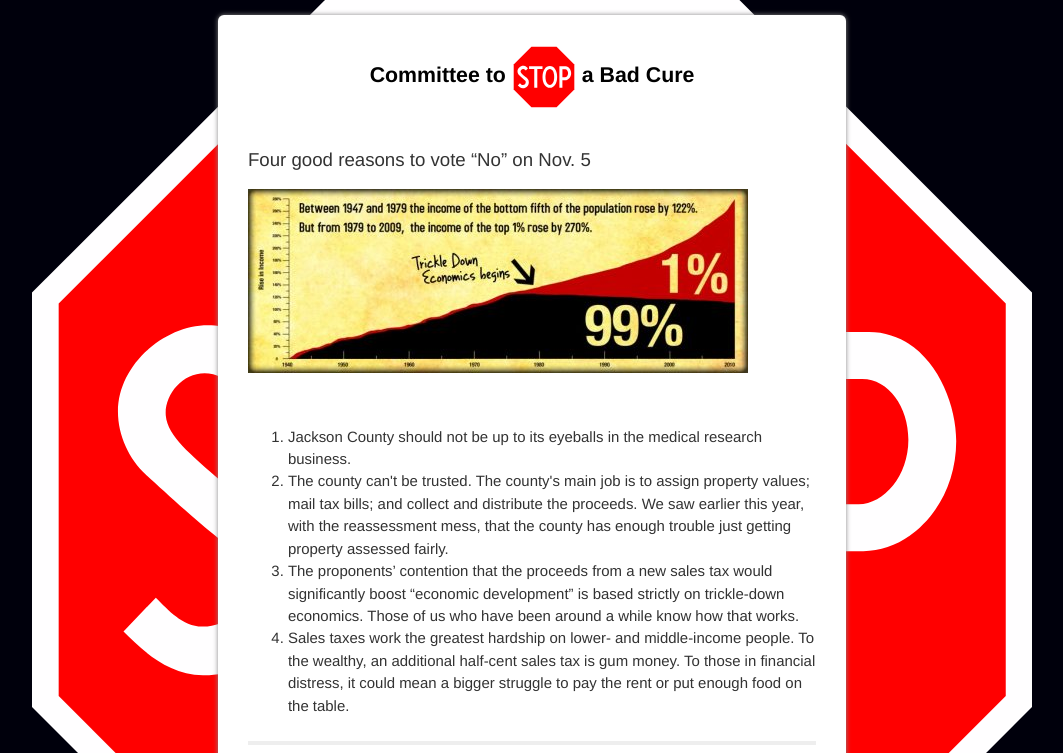
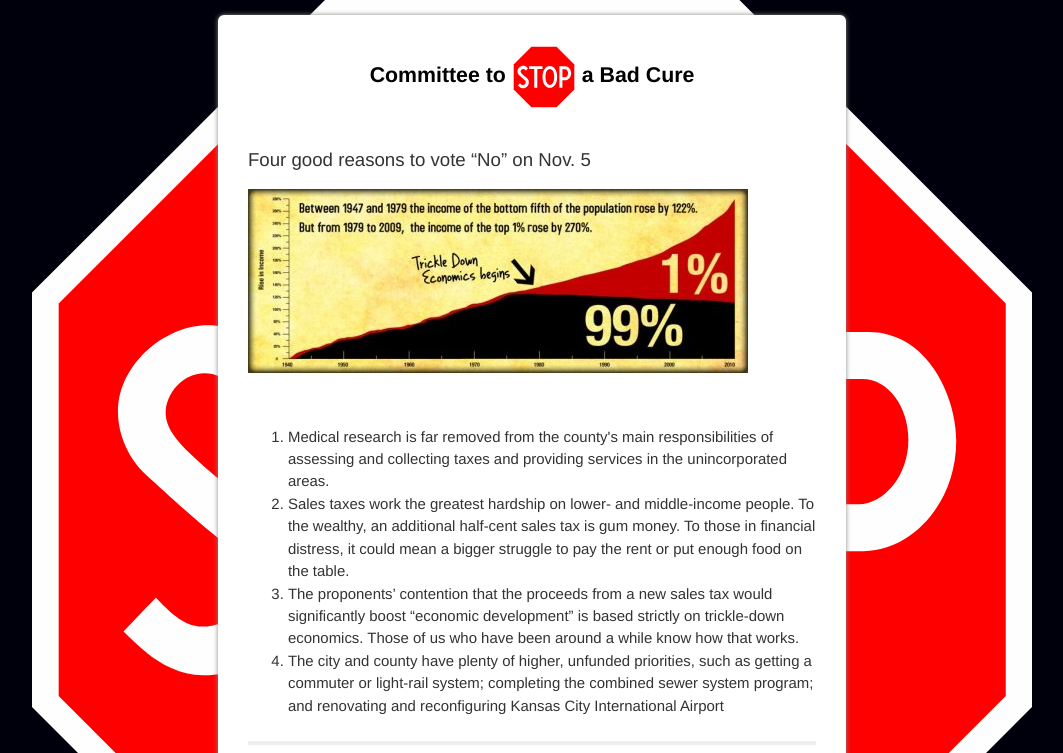
Before and after one commit to jiko/stopabadcure, a Jekyll site: the page built from _posts/2013-09-03-four-good-reasons-to-vote-no.md, in a window 1280 px wide, cut to the strip 0-753 px from the top of the page. Shown: the whole strip, without its empty margins (108-1171 px from the left). Built offline with Jekyll 4.4.1, drawn with Linux system fonts in a browser that asks for light colours.

Commit message:
Updated 2013-09-03-four-good-reasons-to-vote-no.md

```diff
--- a/_posts/2013-09-03-four-good-reasons-to-vote-no.md
+++ b/_posts/2013-09-03-four-good-reasons-to-vote-no.md
@@ -8,8 +8,9 @@ published: true
 
 <br>
 <ol>
-	<li>Jackson County should not be up to its eyeballs in the medical research business.</li>
-    <li>The county can't be trusted. The county's main job is to assign property values; mail tax bills; and collect and distribute the proceeds. We saw earlier this year, with the reassessment mess, that the county has enough trouble just getting property assessed fairly.</li>
-	<li>The proponents’ contention that the proceeds from a new sales tax would significantly boost “economic development” is based strictly on trickle-down economics. Those of us who have been around a while know how that works.</li>
-	<li>Sales taxes work the greatest hardship on lower- and middle-income people. To the wealthy, an additional half-cent sales tax is gum money. To those in financial distress, it could mean a bigger struggle to pay the rent or put enough food on the table.</li>
+	<li>Medical research is far removed from the county's main responsibilities of assessing and collecting taxes and providing services in the unincorporated areas.</li>
+    <li>Sales taxes work the greatest hardship on lower- and middle-income people. To the wealthy, an additional half-cent sales tax is gum money. To those in financial distress, it could mean a bigger struggle to pay the rent or put enough food on the table.</li>
+    <li>The proponents’ contention that the proceeds from a new sales tax would significantly boost “economic development” is based strictly on trickle-down economics. Those of us who have been around a while know how that works.</li>
+    <li>The city and county have plenty of higher, unfunded priorities, such as getting a commuter or light-rail system; completing the combined sewer system program; and renovating and reconfiguring Kansas City International Airport
+    </li>
 </ol>
```
